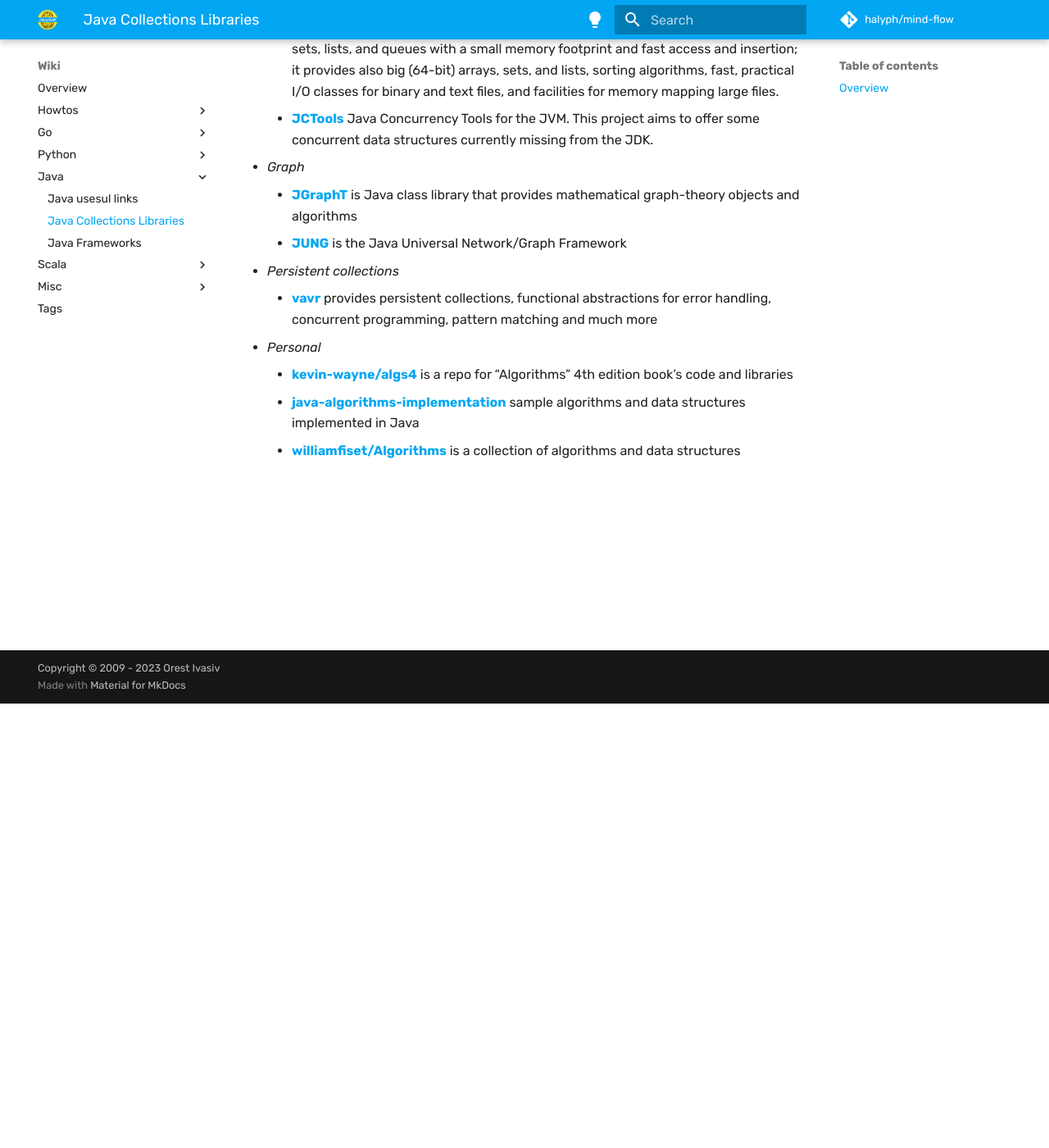
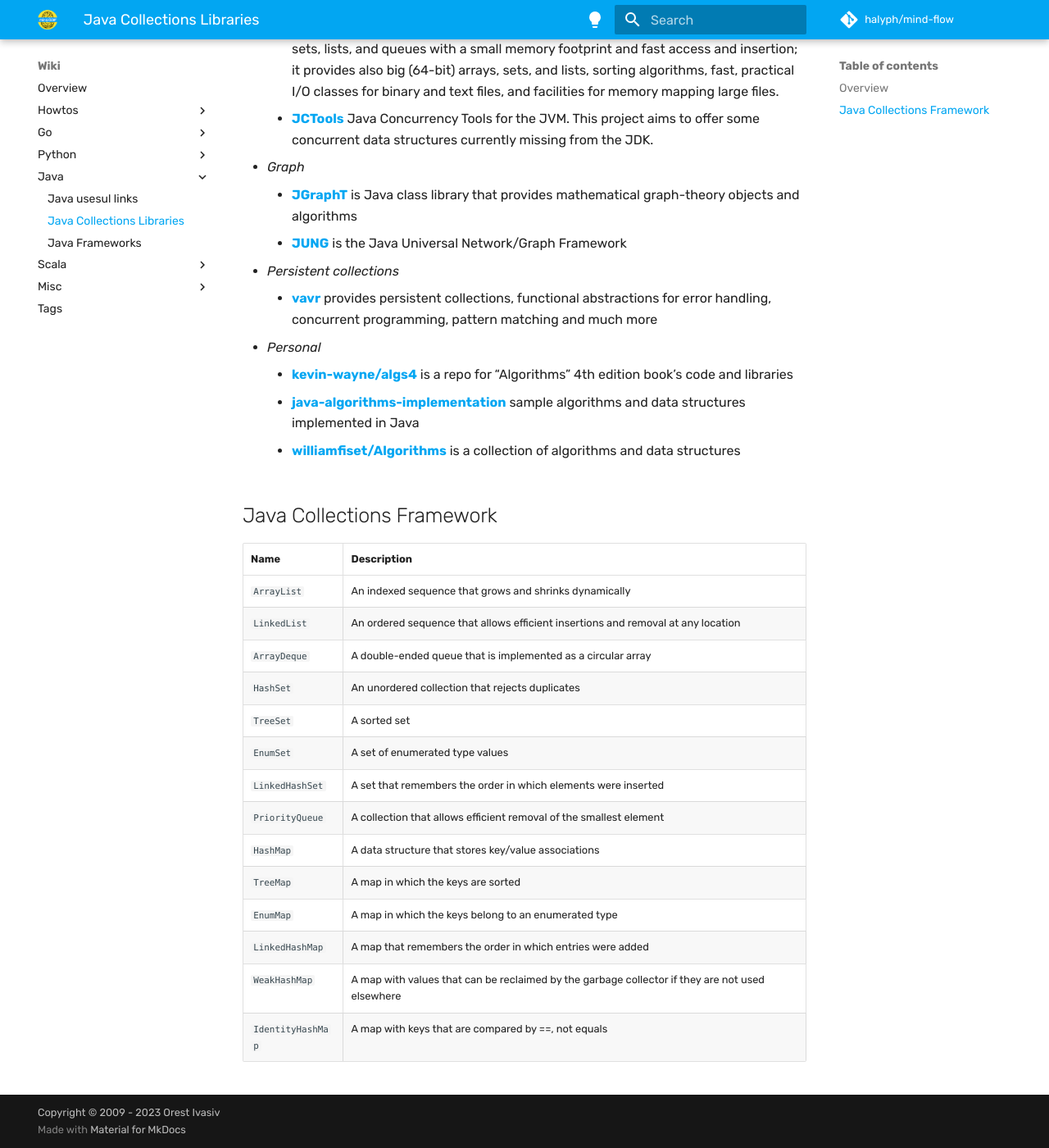
Before and after one commit to halyph/mind-flow, an MkDocs documentation site: the page built from docs/wiki/Lang-Java/java-collection-libs.md, in a window 1280 px wide and 1400 px high, scrolled down 542 px. Shown: the whole window at 82% size. Built offline with MkDocs 1.6.1 and Material for MkDocs 9.7.7, drawn with Linux system fonts in a browser that asks for light colours; some web fonts are replaced; comment, search, counter and statistics services are not loaded.

Commit message:
Updated java-collection-libs.md

```diff
--- a/docs/wiki/Lang-Java/java-collection-libs.md
+++ b/docs/wiki/Lang-Java/java-collection-libs.md
@@ -25,3 +25,22 @@ tags:
   - [**kevin-wayne/algs4**](https://github.com/kevin-wayne/algs4/) is a repo for "Algorithms" 4th edition book's code and libraries
   - [**java-algorithms-implementation**](https://github.com/phishman3579/java-algorithms-implementation) sample algorithms and data structures implemented in Java
   - [**williamfiset/Algorithms**](https://github.com/williamfiset/Algorithms) is a collection of algorithms and data structures
+
+## Java Collections Framework
+
+Name | Description |
+---------|----------|
+`ArrayList` | An indexed sequence that grows and shrinks dynamically
+`LinkedList` | An ordered sequence that allows efficient insertions and removal at any location
+`ArrayDeque` | A double-ended queue that is implemented as a circular array
+`HashSet` | An unordered collection that rejects duplicates
+`TreeSet` | A sorted set
+`EnumSet` | A set of enumerated type values
+`LinkedHashSet` | A set that remembers the order in which elements were inserted
+`PriorityQueue` | A collection that allows efficient removal of the smallest element
+`HashMap` | A data structure that stores key/value associations
+`TreeMap` | A map in which the keys are sorted
+`EnumMap` | A map in which the keys belong to an enumerated type
+`LinkedHashMap` | A map that remembers the order in which entries were added
+`WeakHashMap` | A map with values that can be reclaimed by the garbage collector if they are not used elsewhere
+`IdentityHashMap` | A map with keys that are compared by ==, not equals
```
